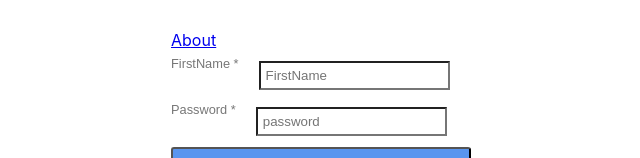
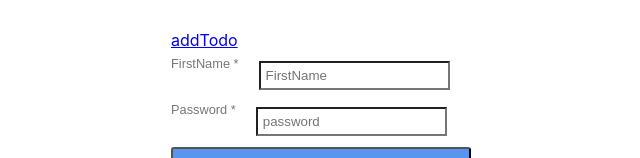
Before and after one commit to SawSoni/todolist, a React (Create React App) app: page / in a window 1280 px wide. Shown: the top 158 px of the page, without its empty margins (219-859 px from the left). Built offline with nearby package versions, Linux system fonts and the light colour scheme.

Commit message:
in login page added about route for about

```diff
--- a/src/Containers/Login/Login.js
+++ b/src/Containers/Login/Login.js
@@ -14,8 +14,8 @@ class Login extends Component {
     render(){
         return(
             <Wrapper width="500px" margin="30px auto">
-                <NavLink to="/about">
-                     <a href="#">About</a>
+                <NavLink to="/addTodo">
+                     <div href="#">addTodo</div>
                 </NavLink>
               <Formik
                 initialValues={{firstName: '', password: ''}}
```
